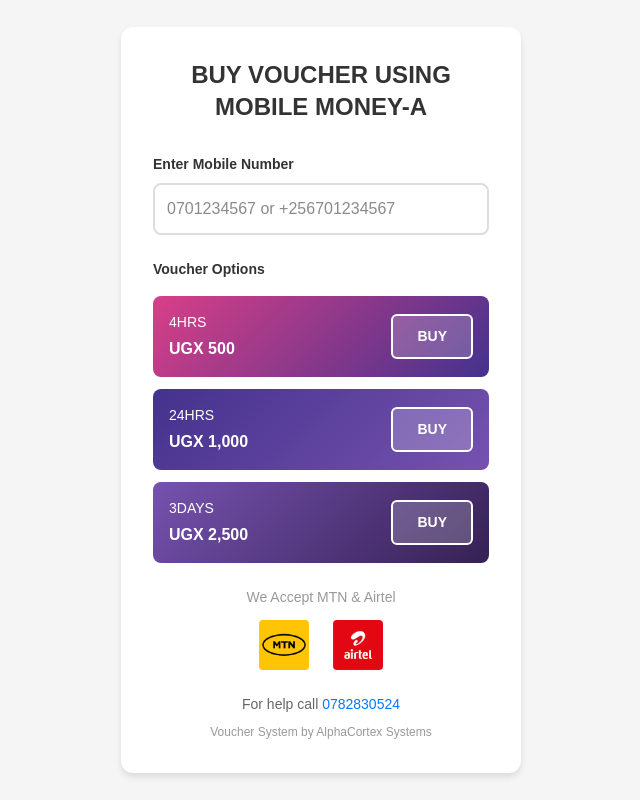
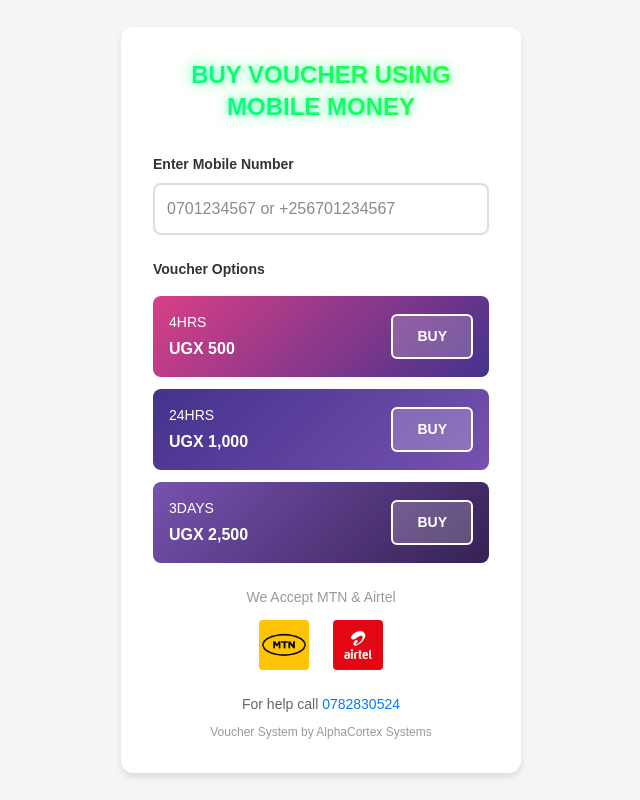
Before and after one commit to edrinemutebi/dick-electronics-voucher-app, a Next.js app: page / in a window 1280 px wide. Shown: the whole page, without its empty margins (319-959 px from the left). Built offline with nearby package versions, Linux system fonts and the light colour scheme.

Commit message:
SMS UPDATES

```diff
--- a/app/api/send-sms/route.js
+++ b/app/api/send-sms/route.js
@@ -49,8 +49,14 @@ export async function POST(request) {
     // URL encode the message (spaces become + signs)
     const encodedMessage = message.replace(/\s+/g, '+');
 
-    // Build URL exactly as per EGOSMS format
-    const smsUrl = `https://www.egosms.co/api/v1/plain/?number=${encodeURIComponent(formattedNumber)}&message=${encodedMessage}&username=${username}&password=${password}&sender=${from}&priority=0`;
+    // URL encode password (@ becomes %40)
+    const encodedPassword = password.replace('@', '%40');
+
+    // Use "Egosms" as sender (matching user's example)
+    const senderName = "Egosms";
+
+    // Build URL exactly as per user's format
+    const smsUrl = `https://www.egosms.co/api/v1/plain/?number=${encodeURIComponent(formattedNumber)}&message=${encodedMessage}&username=${username}&password=${encodedPassword}&sender=${senderName}&priority=0`;
 
     console.log("📱 SMS URL constructed (without password):", smsUrl.replace(password, "***"));
     console.log("📱 SMS Phone formatted:", formattedNumber);
--- a/app/api/test-sms/route.js
+++ b/app/api/test-sms/route.js
@@ -11,7 +11,7 @@ export async function POST(request) {
 
     console.log("🧪 Test SMS Request:", { number });
 
-    const message = `Test SMS from Dick Electronics Voucher App - ${new Date().toLocaleString()}`;
+    const message = `Test message from Dick Electronics - ${new Date().toLocaleString()}`;
 
     const response = await fetch(`${process.env.NEXT_PUBLIC_BASE_URL || 'http://localhost:3000'}/api/send-sms`, {
       method: "POST",
--- a/app/page.js
+++ b/app/page.js
@@ -52,7 +52,7 @@ export default function Home() {
         const formattedNumber = formatPhoneNumber(phone);
         // Add + prefix for EGOSMS API
         const number = formattedNumber.startsWith('256') ? `+${formattedNumber}` : formattedNumber;
-        const message = `Your WiFi voucher code is: ${voucher}`;
+        const message = `Your wifi code ${voucher}`;
 
         console.log("📱 SMS: Sending to", { number, messageLength: message.length });
 
@@ -496,9 +496,15 @@ export default function Home() {
               fontSize: "1.5rem",
               lineHeight: 1.3,
               fontWeight: "bold",
-              color: "#333"
+              color: "#00ff88",
+              textShadow: "0 0 10px rgba(0, 255, 136, 0.5), 0 0 20px rgba(0, 255, 136, 0.3), 0 0 30px rgba(0, 255, 136, 0.2)",
+              background: "linear-gradient(45deg, #00ff88, #39ff14)",
+              WebkitBackgroundClip: "text",
+              WebkitTextFillColor: "transparent",
+              backgroundClip: "text",
+              filter: "brightness(1.1)"
             }}>
-              BUY VOUCHER USING MOBILE MONEY-A
+              BUY VOUCHER USING MOBILE MONEY
             </h1>
           </div>
 
```
